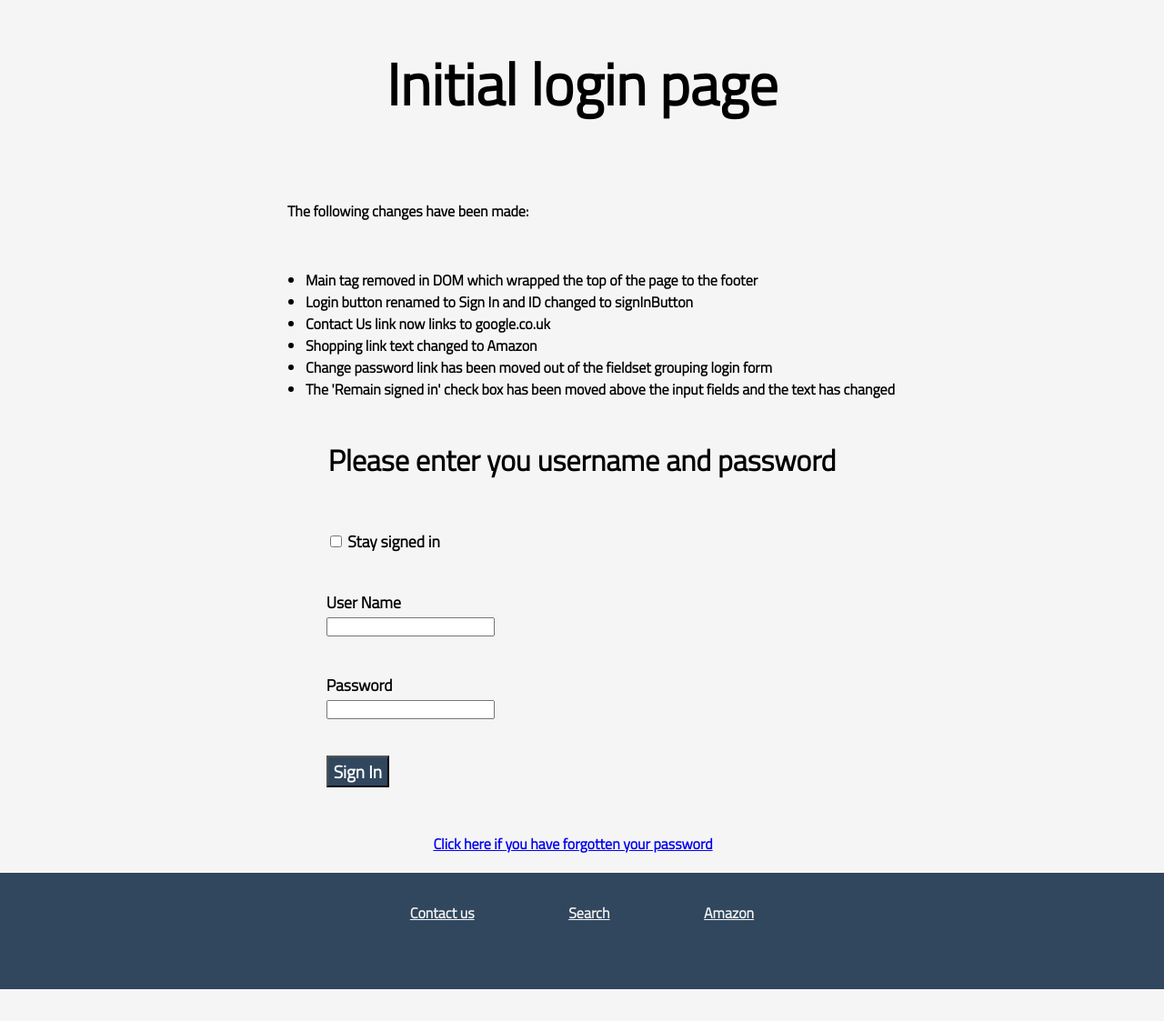
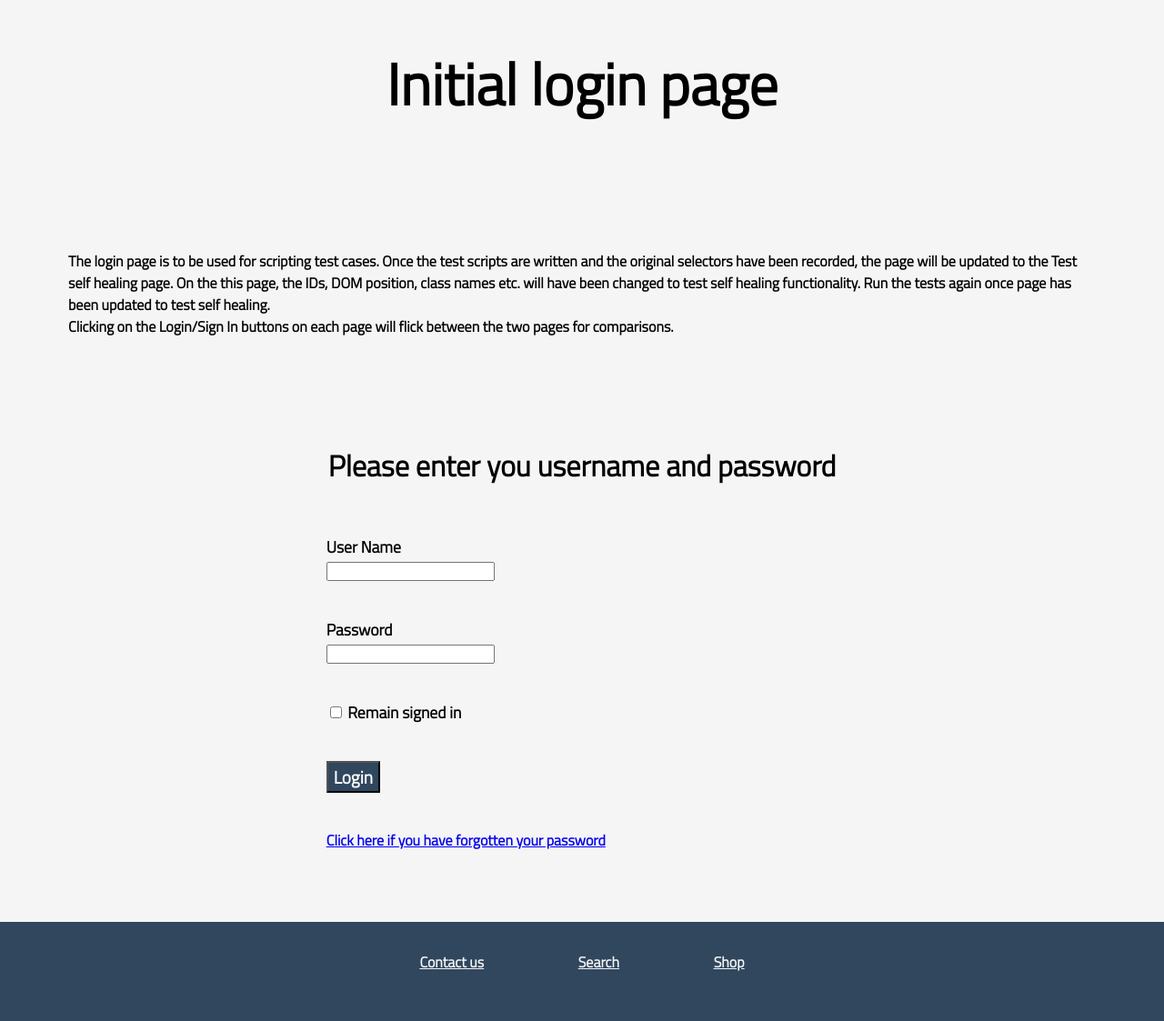
Before and after one commit to syirvine/testSelfHealing, a plain HTML site: page index.html in a window 1280 px wide. Shown: the whole page at 91% size. Before the commit the page ends 1088 px from the top, so only its background shows below. Drawn offline with Linux system fonts and the light colour scheme.

Commit message:
Add files via upload

```diff
--- a/index.html
+++ b/index.html
@@ -14,28 +14,20 @@
 
 
 <body>
+  <main>
 
     <div>
       <h1 id=heading-text>Initial login page</h1>
     </div>
 
-  <div class="changes">
-    <div class="changeText">
     <div>
-        <p style="padding: 20px 20px 20px 20px;">The following changes have been made:</p>
-      </div>
-      <div>
-        <ul>
-          <li>Main tag removed in DOM which wrapped the top of the page to the footer</li>
-          <li>Login button renamed to Sign In and ID changed to signInButton</li>
-          <li>Contact Us link now links to google.co.uk</li>
-          <li>Shopping link text changed to Amazon</li>
-          <li>Change password link has been moved out of the fieldset grouping login form</li>
-          <li>The 'Remain signed in' check box has been moved above the input fields and the text has changed</li>
-        </ul>
-      </div>
-    </div>
-
+      <p>The login page is to be used for scripting test cases. Once the test
+        scripts are written and the original selectors have been recorded, the
+        page will be updated to the Test self healing page. On the this page,
+        the IDs, DOM position, class names etc. will have been changed to test self
+        healing functionality. Run the tests again once page has been updated to
+        test self healing.<br>Clicking on the Login/Sign In buttons on each page
+        will flick between the two pages for comparisons.</p>
     </div>
 
     <div class="login">
@@ -44,11 +36,6 @@
         <legend>
           <h2>Please enter you username and password</h2>
         </legend>
-
-      <div class="check" style="padding: 20px 20px 20px 0;">
-        <input id="remainCheckbox" type="checkbox" name="remain">
-        <label for="remainCheckbox">Stay signed in</label>
-      </div>
 
         <div class="input-box">
           <label for="userName">User Name</label>
@@ -62,27 +49,34 @@
           <input id="password" type="text" name="Password">
         </div>
 
+        <div class="checkbox" style="padding: 20px 20px 20px 0;">
+          <input id="remainCheckbox" type="checkbox" name="remain">
+          <label for="remainCheckbox">Remain signed in</label>
+        </div>
+
         <div style="padding: 20px 20px 20px 0;">
-        <a href="index.html">
-          <button id="signInButton" type="submit" name="loginButton">Sign In</button>
+          <a href="testPage.html">
+            <button id="button" type="submit" name="loginButton">Login</button>
           </a>
         </div>
-
-    </fieldset>
 
         <div>
           <a class="bodyLink" href="#">Click here if you have forgotten your password</a>
         </div>
 
+      </fieldset>
+
+
 
     </div>
+  </main>
 
 
   <footer>
     <div class="footer">
-      <a class="footerLink" href="http://www.google.co.uk">Contact us</a>
+      <a class="footerLink" href="#">Contact us</a>
       <a class="footerLink" href="http://www.google.com">Search</a>
-      <a class="footerLink" href="http://www.amazon.com">Amazon</a>
+      <a class="footerLink" href="http://www.amazon.com">Shop</a>
     </div>
   </footer>
 
```
Lines whose indentation alone changed are shown as unchanged.
